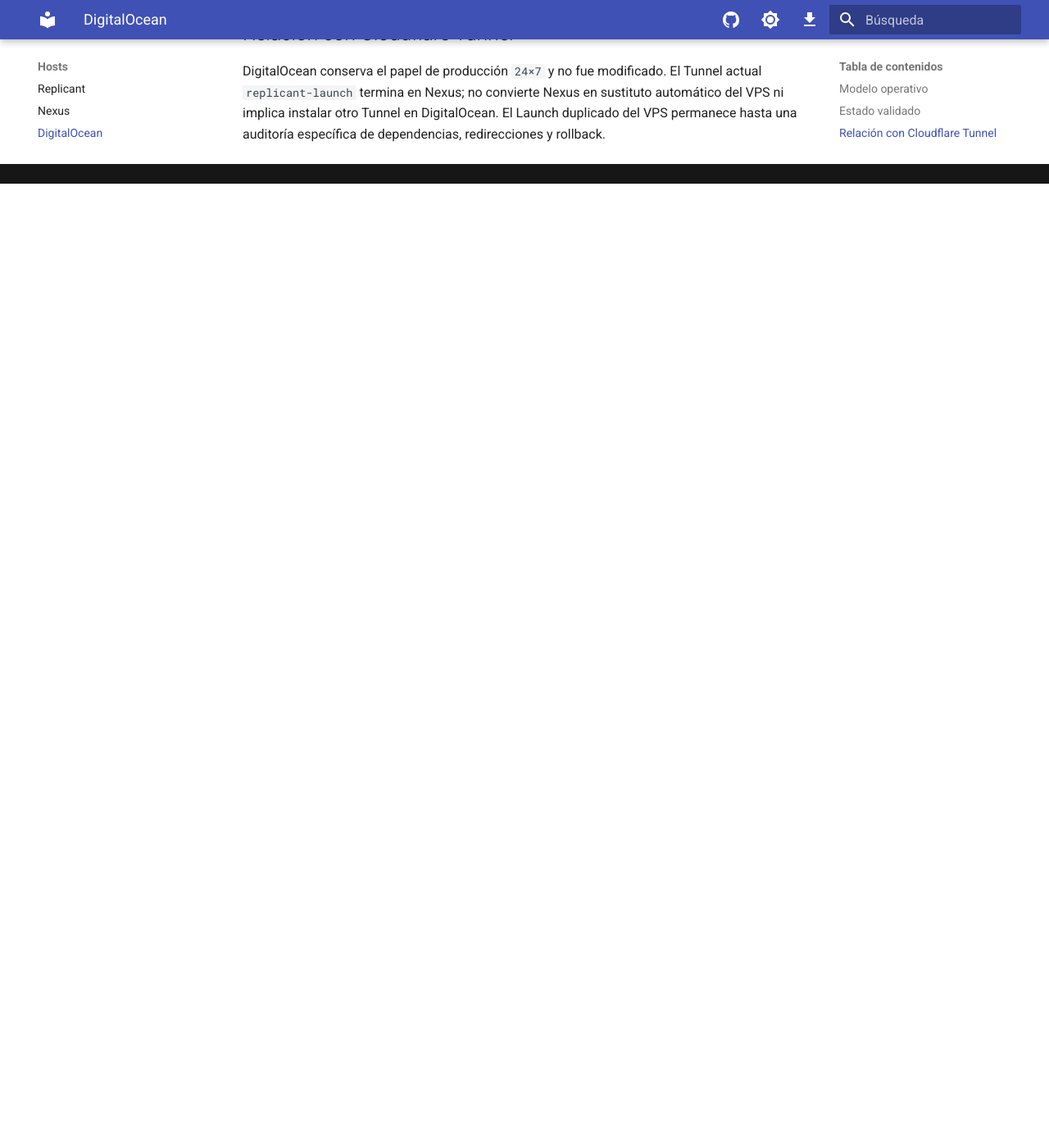
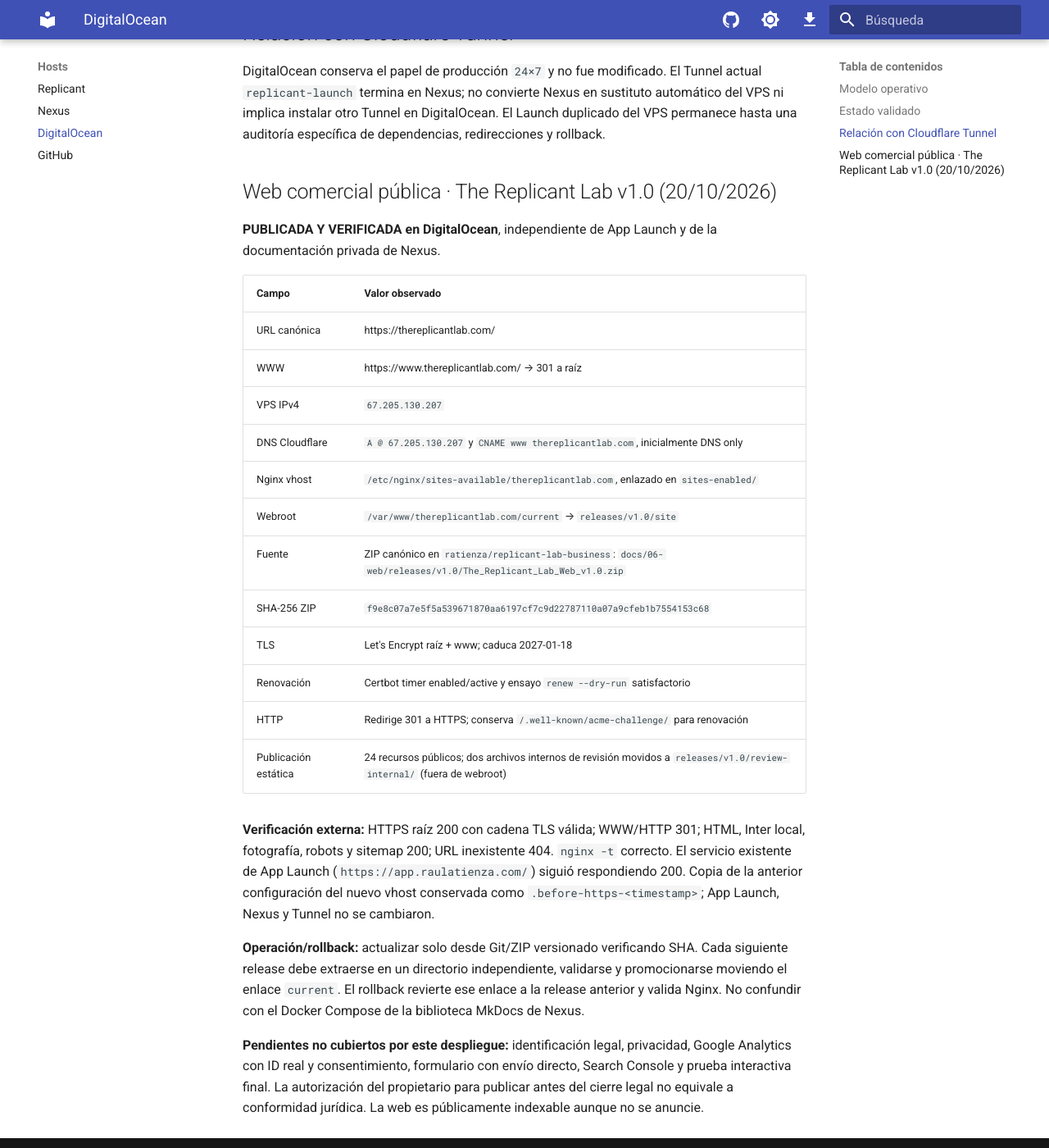
Before and after one commit to ratienza/infra-replicant-lab, an MkDocs documentation site: the page built from docs/hosts/digitalocean.md, in a window 1280 px wide and 1400 px high, scrolled down 1239 px. Shown: the whole window at 82% size. Built offline with MkDocs 1.6.1 and Material for MkDocs 9.7.7, drawn with Linux system fonts in a browser that asks for light colours; a script that is not in the unit is left out; before the commit the page ends 1463 px from its top, so only the background shows below that.

Commit message:
docs(infra): registrar web comercial v1.0 HTTPS en DigitalOcean

```diff
--- a/docs/arquitectura.md
+++ b/docs/arquitectura.md
@@ -136,3 +136,7 @@
 ## Producción privada CryptoWallet
 
 Nexus ejecuta V1.5 cerrada con origen localhost `8516`, datos reales independientes y ningún montaje sintético. La previa localhost `8517` permanece separada. Manual y modelo financiero en el repositorio privado; [ficha de infraestructura](aplicaciones/cryptowallet.md). Google OIDC interno activo, PIN con persistencia 24 horas, privacidad inicial ON y copias locales multibase. Raúl confirmó manualmente el recorrido autorizado; las variantes OIDC y móvil no verificadas son límites aceptados. La réplica Drive es una propuesta independiente. La actualización documental no toca operaciones ni runtimes financieros.
+
+## Web comercial pública v1.0 · DigitalOcean (20/10/2026)
+
+El escaparate público https://thereplicantlab.com/ se sirve como sitio estático Nginx en DigitalOcean (`67.205.130.207`), con DNS Cloudflare, certificado Let's Encrypt válido y redirección de www. **No es** la documentación interna de Nexus ni App Launch público. Archivo de referencia en `ratienza/replicant-lab-business`. Operación y rollback: [Host DigitalOcean](hosts/digitalocean.md). Identificación legal, privacidad y GA4 aún pendientes y gestionados en Business Hub privado.
--- a/docs/hosts/digitalocean.md
+++ b/docs/hosts/digitalocean.md
@@ -26,3 +26,28 @@
 ## Relación con Cloudflare Tunnel
 
 DigitalOcean conserva el papel de producción `24×7` y no fue modificado. El Tunnel actual `replicant-launch` termina en Nexus; no convierte Nexus en sustituto automático del VPS ni implica instalar otro Tunnel en DigitalOcean. El Launch duplicado del VPS permanece hasta una auditoría específica de dependencias, redirecciones y rollback.
+
+## Web comercial pública · The Replicant Lab v1.0 (20/10/2026)
+
+**PUBLICADA Y VERIFICADA en DigitalOcean**, independiente de App Launch y de la documentación privada de Nexus.
+
+| Campo | Valor observado |
+| --- | --- |
+| URL canónica | https://thereplicantlab.com/ |
+| WWW | https://www.thereplicantlab.com/ → 301 a raíz |
+| VPS IPv4 | `67.205.130.207` |
+| DNS Cloudflare | `A @ 67.205.130.207` y `CNAME www thereplicantlab.com`, inicialmente DNS only |
+| Nginx vhost | `/etc/nginx/sites-available/thereplicantlab.com`, enlazado en `sites-enabled/` |
+| Webroot | `/var/www/thereplicantlab.com/current` → `releases/v1.0/site` |
+| Fuente | ZIP canónico en `ratienza/replicant-lab-business`: `docs/06-web/releases/v1.0/The_Replicant_Lab_Web_v1.0.zip` |
+| SHA-256 ZIP | `f9e8c07a7e5f5a539671870aa6197cf7c9d22787110a07a9cfeb1b7554153c68` |
+| TLS | Let's Encrypt raíz + www; caduca 2027-01-18 |
+| Renovación | Certbot timer enabled/active y ensayo `renew --dry-run` satisfactorio |
+| HTTP | Redirige 301 a HTTPS; conserva `/.well-known/acme-challenge/` para renovación |
+| Publicación estática | 24 recursos públicos; dos archivos internos de revisión movidos a `releases/v1.0/review-internal/` (fuera de webroot) |
+
+**Verificación externa:** HTTPS raíz 200 con cadena TLS válida; WWW/HTTP 301; HTML, Inter local, fotografía, robots y sitemap 200; URL inexistente 404. `nginx -t` correcto. El servicio existente de App Launch (`https://app.raulatienza.com/`) siguió respondiendo 200. Copia de la anterior configuración del nuevo vhost conservada como `.before-https-<timestamp>`; App Launch, Nexus y Tunnel no se cambiaron.
+
+**Operación/rollback:** actualizar solo desde Git/ZIP versionado verificando SHA. Cada siguiente release debe extraerse en un directorio independiente, validarse y promocionarse moviendo el enlace `current`. El rollback revierte ese enlace a la release anterior y valida Nginx. No confundir con el Docker Compose de la biblioteca MkDocs de Nexus.
+
+**Pendientes no cubiertos por este despliegue:** identificación legal, privacidad, Google Analytics con ID real y consentimiento, formulario con envío directo, Search Console y prueba interactiva final. La autorización del propietario para publicar antes del cierre legal no equivale a conformidad jurídica. La web es públicamente indexable aunque no se anuncie.
```
Also changed, not shown: docs/despliegue/modelos.md (+3 -0 lines).
